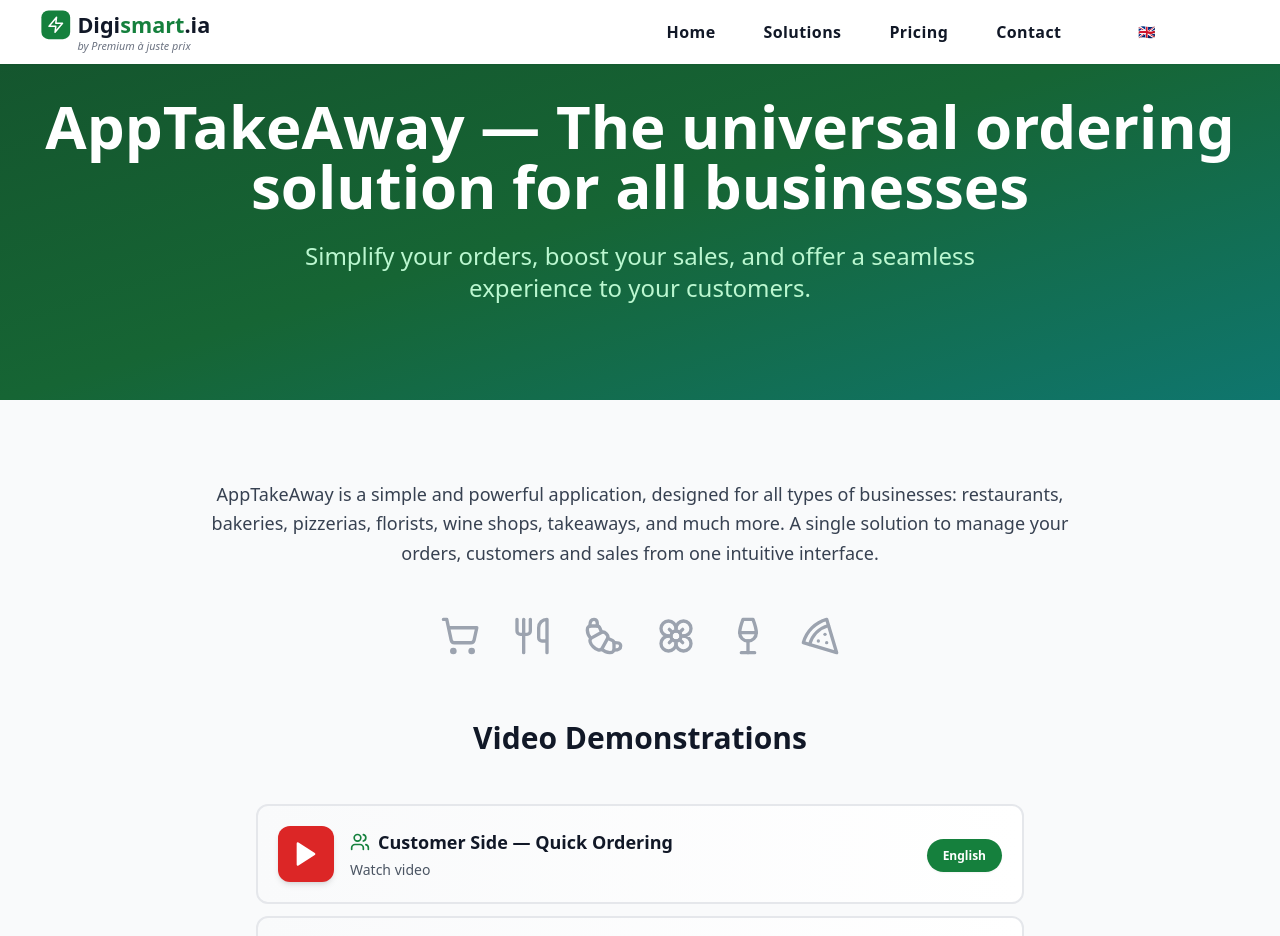
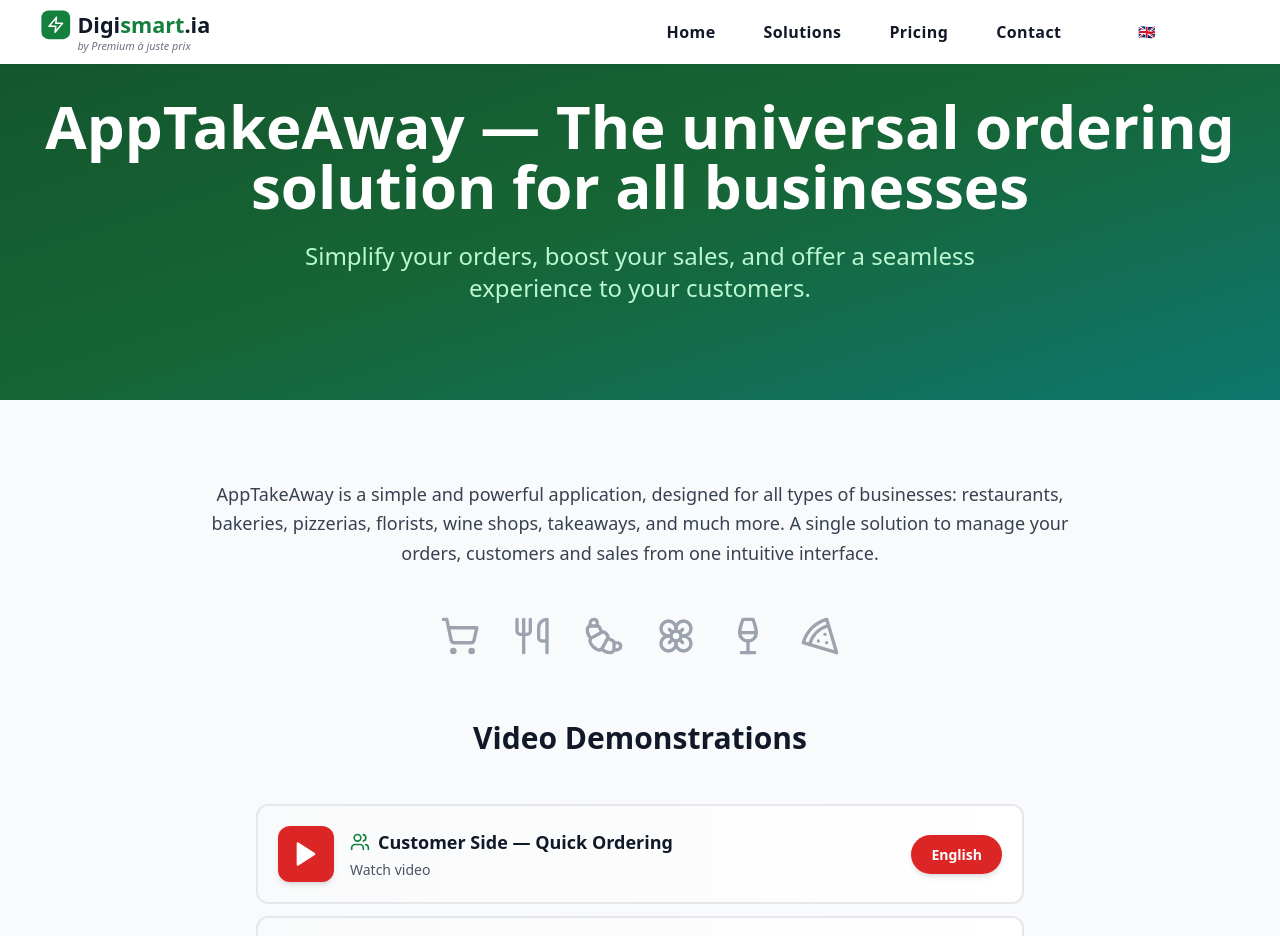
Before and after one commit to ALICE4765-326/digismart, a React (Vite) app: page /solutions in a window 1280 px wide. Shown: the top 936 px of the page. Built offline with nearby package versions, Linux system fonts and the light colour scheme.

Commit message:
Updated Solutions.tsx

```diff
--- a/src/pages/Solutions.tsx
+++ b/src/pages/Solutions.tsx
@@ -102,12 +102,14 @@ export const Solutions = () => {
                       </p>
                     </div>
 
-                    {/* Language Badge */}
-                    <div className="flex-shrink-0">
-                      <span className="bg-primary-600 text-white text-xs font-bold px-4 py-2 rounded-full shadow-sm group-hover:bg-primary-700 transition-colors">
-                        {card.language}
-                      </span>
-                    </div>
+                    {/* Language Badge - Only show for English */}
+                    {card.language === 'English' && (
+                      <div className="flex-shrink-0">
+                        <span className="bg-red-600 text-white text-sm font-bold px-5 py-2.5 rounded-full shadow-md group-hover:bg-red-700 transition-colors">
+                          {card.language}
+                        </span>
+                      </div>
+                    )}
                   </a>
                 );
               })}
```
